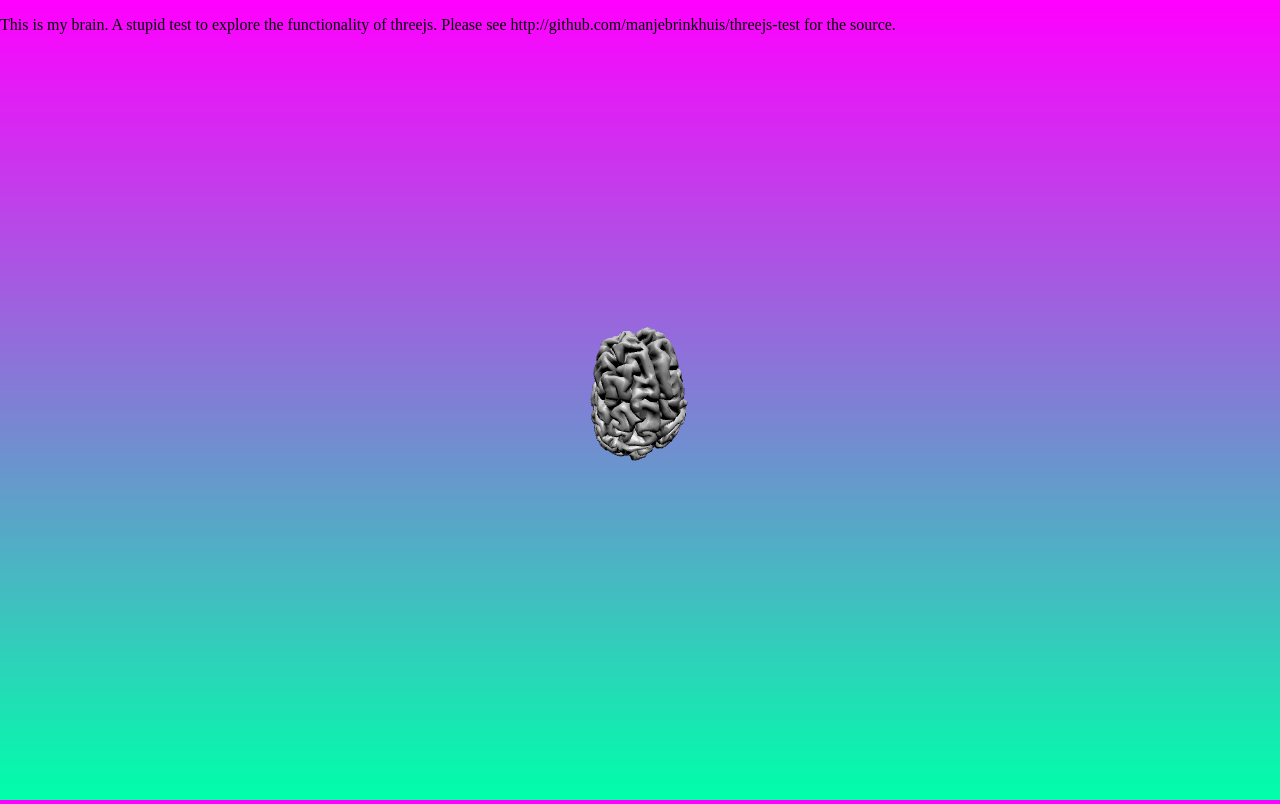
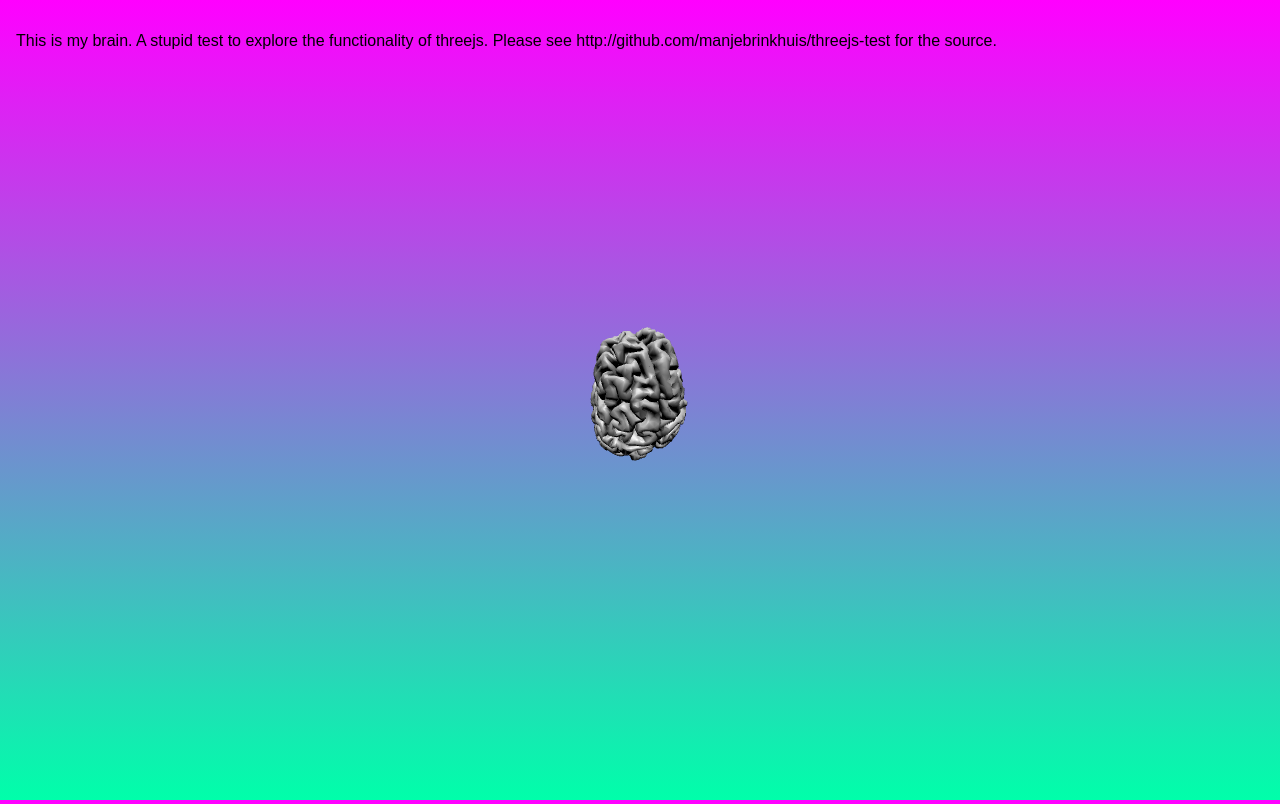
Before and after one commit to manjebrinkhuis/threejs-test, a plain HTML site: page index.html in a window 1280 px wide. Drawn offline with Linux system fonts and the light colour scheme; animation ran at ten frames a second.

Commit message:
Update style

```diff
--- a/styles/style.css
+++ b/styles/style.css
@@ -12,4 +12,6 @@ body {
   position: absolute;
   top: 0;
   left: 0;
+  padding: 1em;
+  font-family: sans-serif;
 }
```
